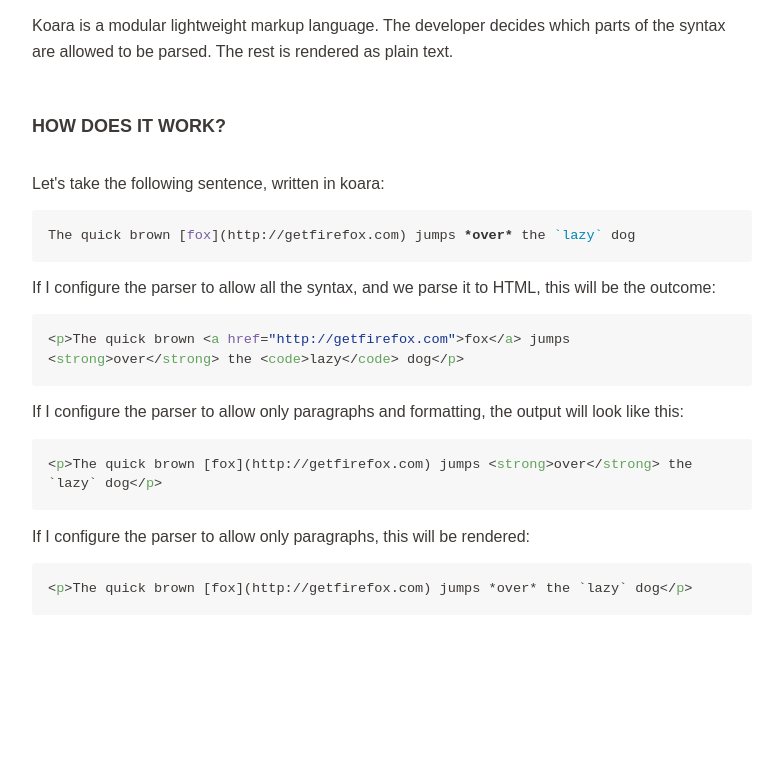
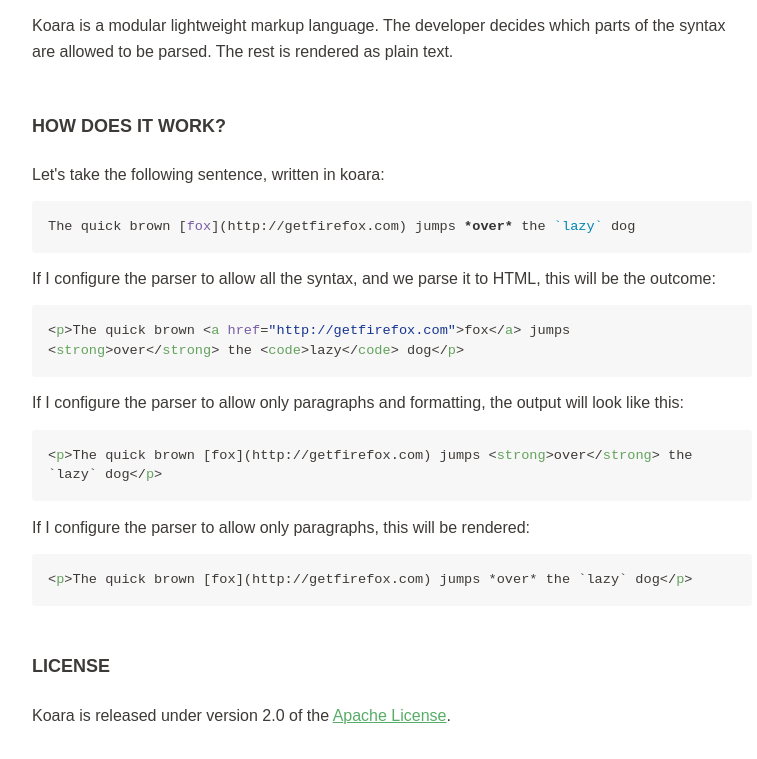
Before and after one commit to koara/koara.github.io, a website: page index.html in a window 1280 px wide. Shown: the part 391-1150 px from the top of the page, without its empty margins (248-1005 px from the left). Before the commit the page ends 1066 px from the top, so only its background shows below. Drawn offline with Linux system fonts and the light colour scheme.

Commit message:
add docs

```diff
--- a/a.css
+++ b/a.css
@@ -2,7 +2,7 @@
 a { color: rgb(87, 173, 104); text-decoration: underline; }
 a img {border: none;}
 h1 { font-size: 27px; font-weight: bold; line-height: 1.2;}
-h2 { font-size: 18px; font-weight: bold; line-height: 1.2; padding-bottom: 1em; padding-top: 2em; text-transform: uppercase; }
+h2 { font-size: 18px; font-weight: bold; line-height: 1.2; padding-bottom: .5em; padding-top: 2em; text-transform: uppercase; }
 pre { margin-bottom: 1em; word-break: normal; padding: 16px; overflow: auto; font-size: 85%; line-height: 1.45; background-color: #f7f7f7; border-radius: 3px; white-space: pre-wrap; white-space: -moz-pre-wrap; white-space: -pre-wrap; white-space: -o-pre-wrap; word-wrap: break-word; }
 #wr {margin: 0 auto; text-align: left; width: 720px;}
 .nv {color: #999; list-style: none; margin: 12px 0 48px 0; padding: 0;}
--- a/index.html
+++ b/index.html
@@ -48,6 +48,8 @@
 If I configure the parser to allow only paragraphs, this will be rendered:
 <pre>&lt;<span class="pl-ent">p</span>&gt;The quick brown [fox](http://getfirefox.com) jumps *over* the `lazy` dog&lt;/<span class="pl-ent">p</span>&gt;</pre>
 
+<h2>License</h2>
+<p>Koara is released under version 2.0 of the <a href="http://www.apache.org/licenses/LICENSE-2.0">Apache License</a>.</p>
     	</div>
 	</body>
 </html>
```
Also changed, not shown: 2 other files.
